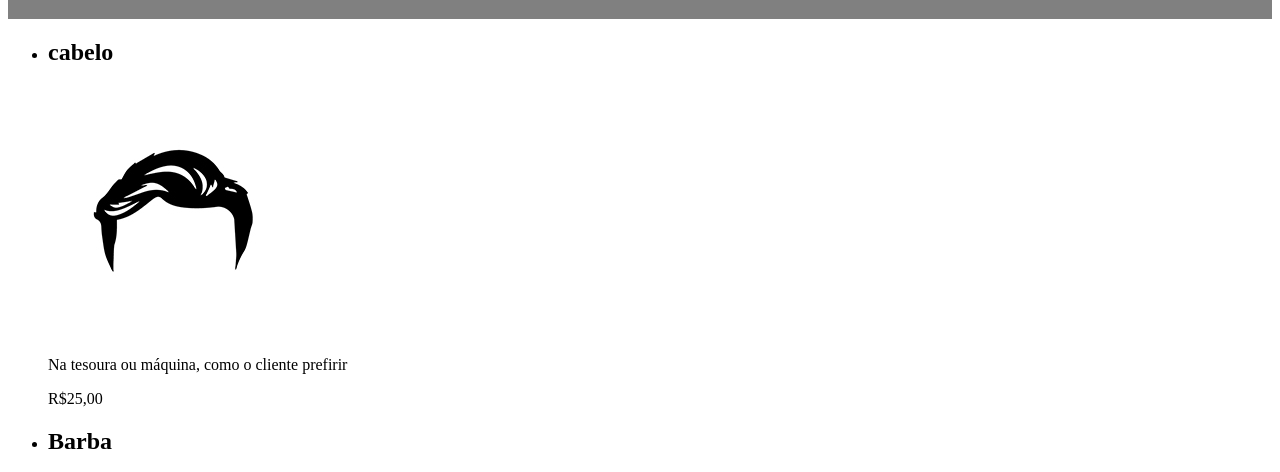
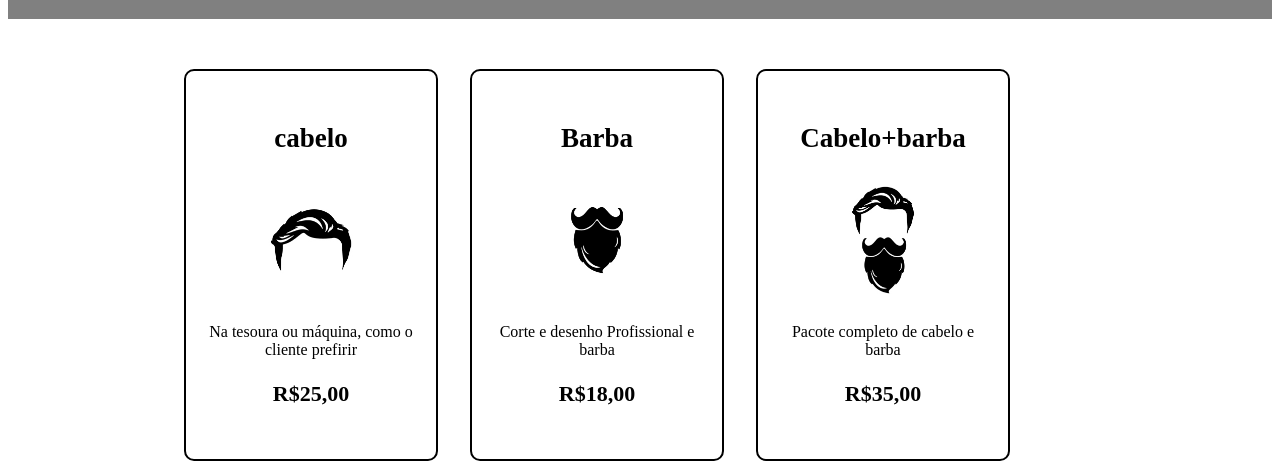
Before and after one commit to adryangabrielcesar/barbeariaAluraHomeAdryan, a plain HTML site: page index.html in a window 1280 px wide. Shown: the part 330-802 px from the top of the page. Drawn offline with Linux system fonts and the light colour scheme.

Commit message:
Update style.css
fg

```diff
--- a/style.css
+++ b/style.css
@@ -8,6 +8,10 @@
     nav li{display: inline;
     margin: 0 0 0 15px;}
 
+    nav a:hover {
+        color: blueviolet;
+    }
+
     nav a{text-transform: uppercase;
     color: black;
     font-weight: bold;
@@ -17,3 +21,58 @@
     .caixa{position: relative;
     width: 940px;
     margin: 0 auto;}
+
+    .produto{
+        width: 940px;
+        margin: 0 auto;
+        padding: 50px 0;
+    }
+
+    .produto li{
+        display: inline-block;
+        text-align: center;
+        width: 27%;
+        vertical-align: top;
+        margin: 0 1.5%;
+        padding: 30px 20px;
+        box-sizing: border-box;
+        border: 2px solid black;
+        border-radius: 10px;
+    }
+
+    .produto li:hover {
+        border-color: blueviolet;
+    }
+
+    .produto li:active {
+        border-color: blueviolet;
+    }
+
+    .produto li:hover h2{
+        font-size: 40px;
+    }
+
+    .produto h2{
+        font-size: 27px;
+        font-weight: bold;
+    }
+
+    .decrição{
+        font-size: 18px;
+
+    }
+
+    .preço{
+        font-size: 22px;
+        font-weight: bold;
+    }
+
+    .foto{
+        width: 60%;
+    }
+
+    footer{
+        background-color: black;
+        text-align: center;
+        color: aliceblue;
+    }
```
